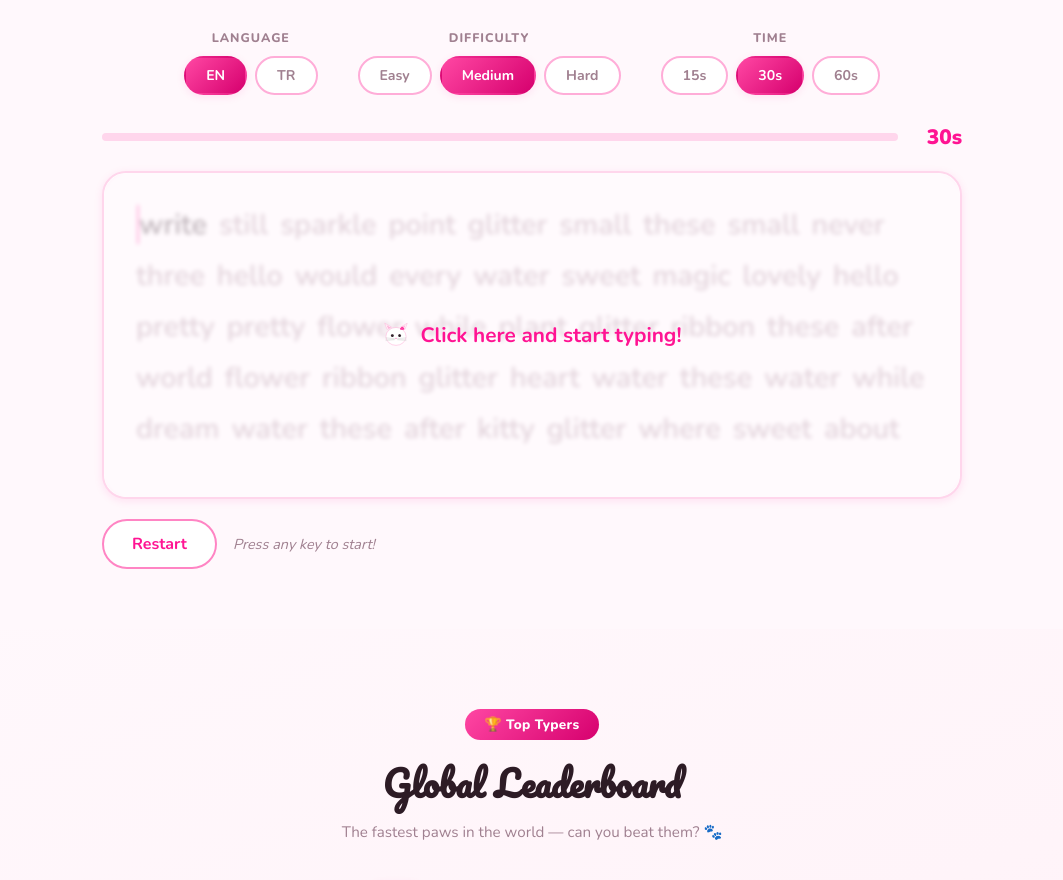
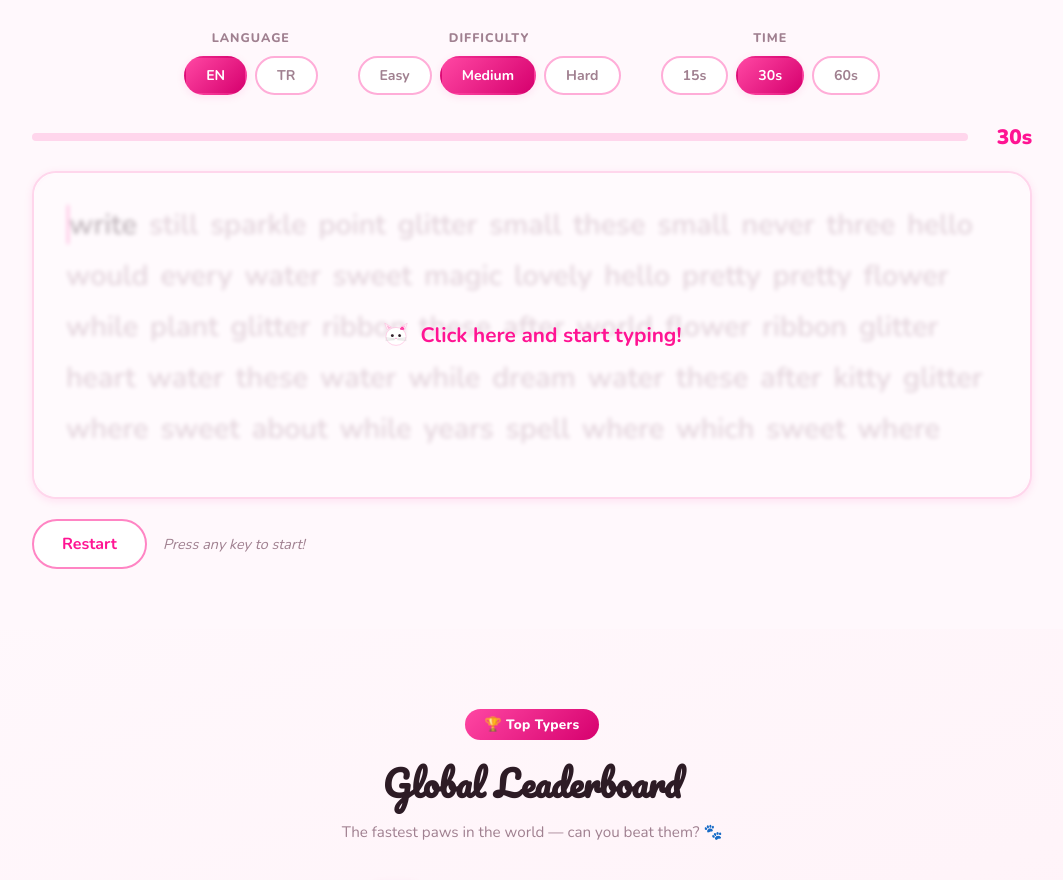
Before and after one commit to codedbyelif/kitty-type, a Next.js app: page / in a window 1280 px wide. Shown: the part 1020-1900 px from the top of the page, without its empty margins (108-1171 px from the left). Built offline with nearby package versions, Linux system fonts and the light colour scheme; no server answers; the database is empty.

Commit message:
feat: increase max-width of typing test box

```diff
--- a/src/components/TypingTest.module.css
+++ b/src/components/TypingTest.module.css
@@ -84,7 +84,7 @@
     align-items: center;
     gap: 16px;
     margin-bottom: 20px;
-    max-width: 860px;
+    max-width: 1000px;
     margin-left: auto;
     margin-right: auto;
 }
@@ -124,7 +124,7 @@
 
 /* Word box */
 .wordBox {
-    max-width: 860px;
+    max-width: 1000px;
     margin: 0 auto 20px;
     background: white;
     border: 2px solid var(--pink-100);
@@ -215,7 +215,7 @@
 }
 
 .actions {
-    max-width: 860px;
+    max-width: 1000px;
     margin: 0 auto;
     display: flex;
     align-items: center;
```
